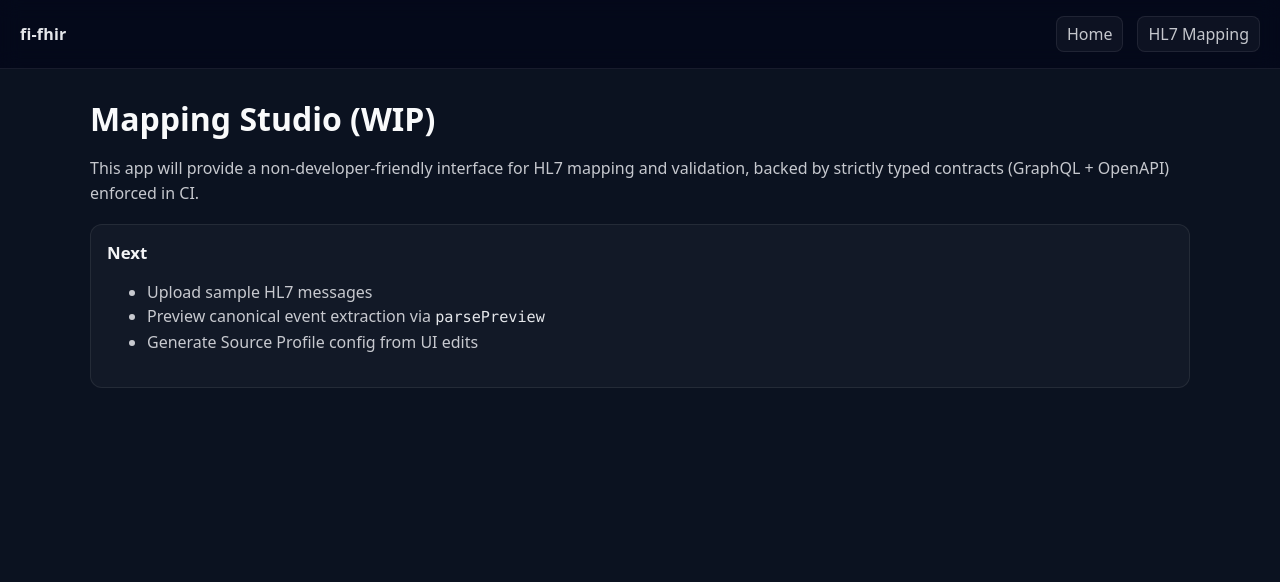
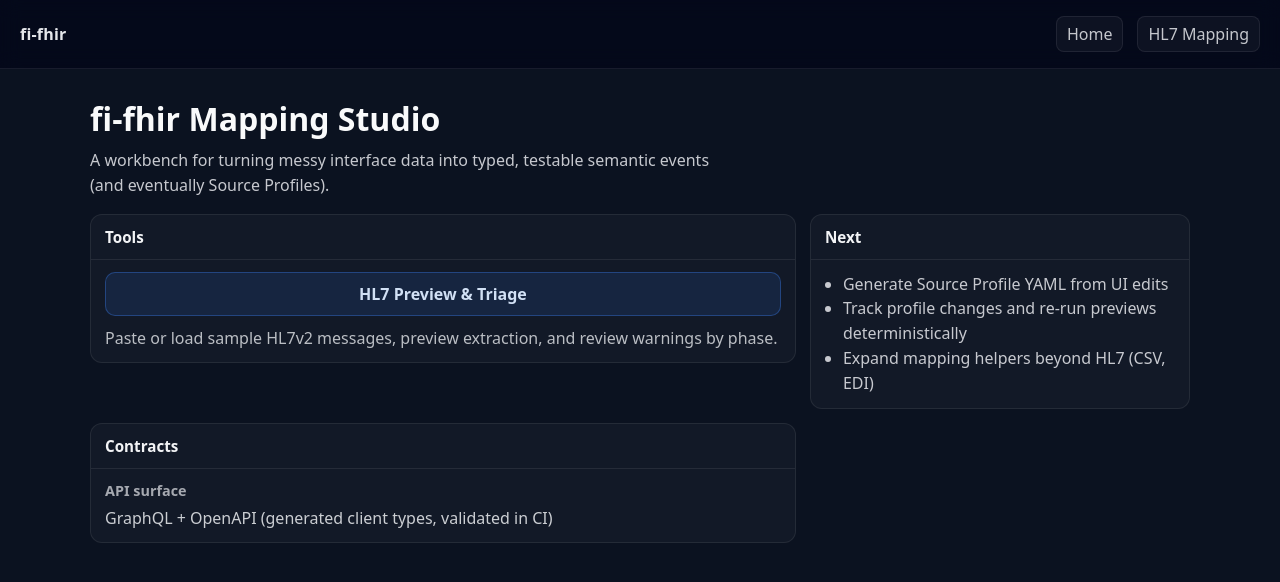
Before and after one commit to crb2nu/fi-fhir, a SvelteKit app in the folder ui/: page / in a window 1280 px wide. Shown: the top 582 px of the page. Built offline with nearby package versions, Linux system fonts and the light colour scheme.

Commit message:
ui: improve landing page

```diff
--- a/ui/src/routes/+page.svelte
+++ b/ui/src/routes/+page.svelte
@@ -1,43 +1,112 @@
-<h1>Mapping Studio (WIP)</h1>
-<p>
-  This app will provide a non-developer-friendly interface for HL7 mapping and validation, backed by strictly typed
-  contracts (GraphQL + OpenAPI) enforced in CI.
+<script lang="ts">
+  import { resolve } from '$app/paths';
+  import Panel from '$lib/ui/Panel.svelte';
+</script>
+
+<h1>fi-fhir Mapping Studio</h1>
+<p class="sub">
+  A workbench for turning messy interface data into typed, testable semantic events (and eventually Source Profiles).
 </p>
 
-<div class="card">
-  <h2>Next</h2>
-  <ul>
-    <li>Upload sample HL7 messages</li>
-    <li>Preview canonical event extraction via <code>parsePreview</code></li>
-    <li>Generate Source Profile config from UI edits</li>
-  </ul>
+<div class="grid">
+  <Panel title="Tools">
+    <div class="tools">
+      <a class="cta" href={resolve('/hl7')}>HL7 Preview & Triage</a>
+      <div class="hint">
+        Paste or load sample HL7v2 messages, preview extraction, and review warnings by phase.
+      </div>
+    </div>
+  </Panel>
+
+  <Panel title="Next">
+    <ul class="list">
+      <li>Generate Source Profile YAML from UI edits</li>
+      <li>Track profile changes and re-run previews deterministically</li>
+      <li>Expand mapping helpers beyond HL7 (CSV, EDI)</li>
+    </ul>
+  </Panel>
+
+  <Panel title="Contracts">
+    <div class="contract">
+      <div class="label">API surface</div>
+      <div class="value">GraphQL + OpenAPI (generated client types, validated in CI)</div>
+    </div>
+  </Panel>
 </div>
 
 <style>
   h1 {
     color: #f9fafb;
-    margin: 0 0 10px;
+    margin: 0 0 8px;
   }
-  p,
-  li {
+
+  .sub {
+    color: rgba(229, 231, 235, 0.86);
+    line-height: 1.55;
+    margin: 0 0 16px;
+    max-width: 70ch;
+  }
+
+  .grid {
+    display: grid;
+    gap: 14px;
+    grid-template-columns: 1fr;
+  }
+
+  @media (min-width: 980px) {
+    .grid {
+      grid-template-columns: 1.3fr 0.7fr;
+      align-items: start;
+    }
+  }
+
+  .tools {
+    display: grid;
+    gap: 10px;
+  }
+
+  .cta {
+    display: inline-flex;
+    align-items: center;
+    justify-content: center;
+    padding: 10px 12px;
+    border-radius: 10px;
+    border: 1px solid rgba(59, 130, 246, 0.35);
+    background: rgba(59, 130, 246, 0.12);
+    color: rgba(219, 234, 254, 0.95);
+    text-decoration: none;
+    font-weight: 700;
+  }
+
+  .cta:hover {
+    background: rgba(59, 130, 246, 0.18);
+  }
+
+  .hint {
+    color: rgba(229, 231, 235, 0.8);
+    line-height: 1.55;
+  }
+
+  .list {
+    margin: 0;
+    padding-left: 18px;
     color: rgba(229, 231, 235, 0.86);
     line-height: 1.55;
   }
-  code {
-    font-family: ui-monospace, SFMono-Regular, Menlo, Monaco, Consolas, 'Liberation Mono', 'Courier New', monospace;
-    font-size: 0.95em;
-    color: #e5e7eb;
+
+  .contract {
+    display: grid;
+    gap: 6px;
   }
-  .card {
-    margin-top: 18px;
-    padding: 16px;
-    border-radius: 12px;
-    border: 1px solid rgba(255, 255, 255, 0.08);
-    background: rgba(255, 255, 255, 0.03);
+
+  .label {
+    color: rgba(229, 231, 235, 0.7);
+    font-size: 0.9rem;
+    font-weight: 700;
   }
-  .card h2 {
-    color: #f3f4f6;
-    margin: 0 0 8px;
-    font-size: 1.05rem;
+
+  .value {
+    color: rgba(229, 231, 235, 0.88);
+    line-height: 1.55;
   }
 </style>
```
